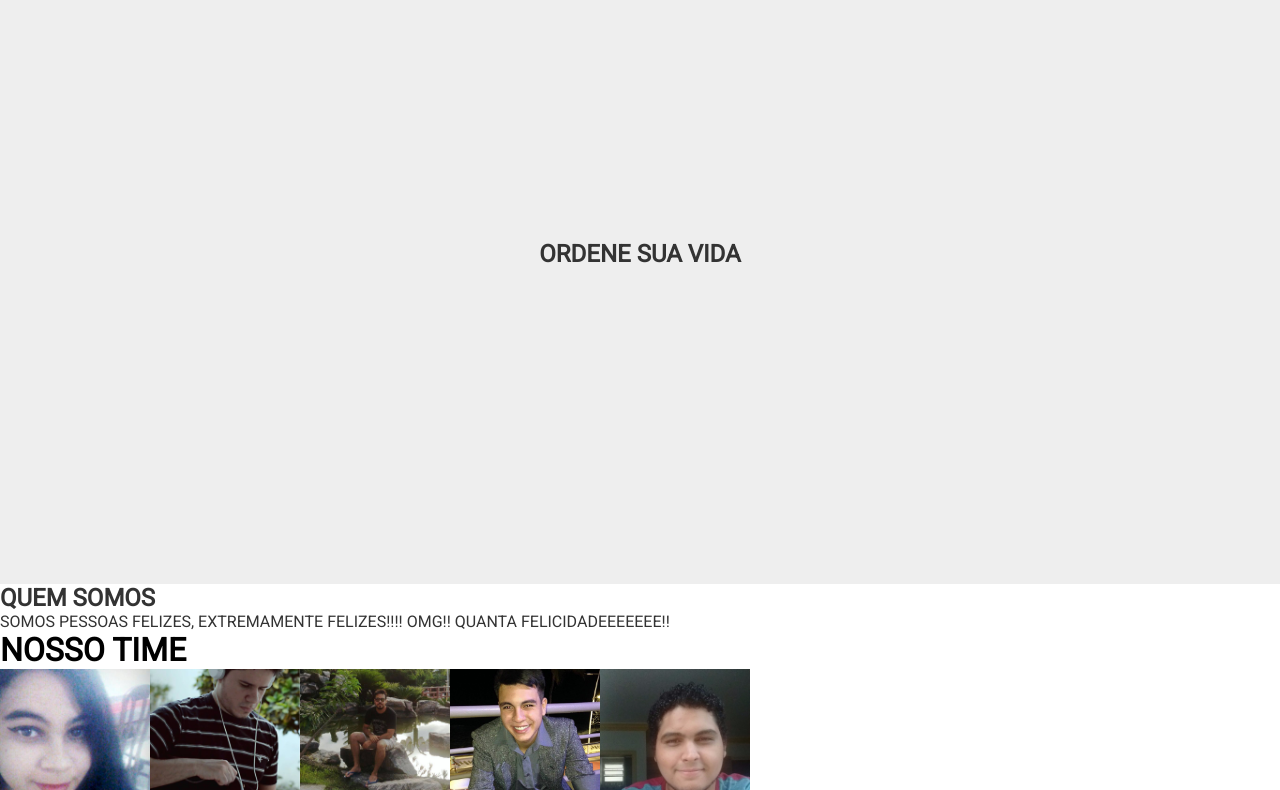
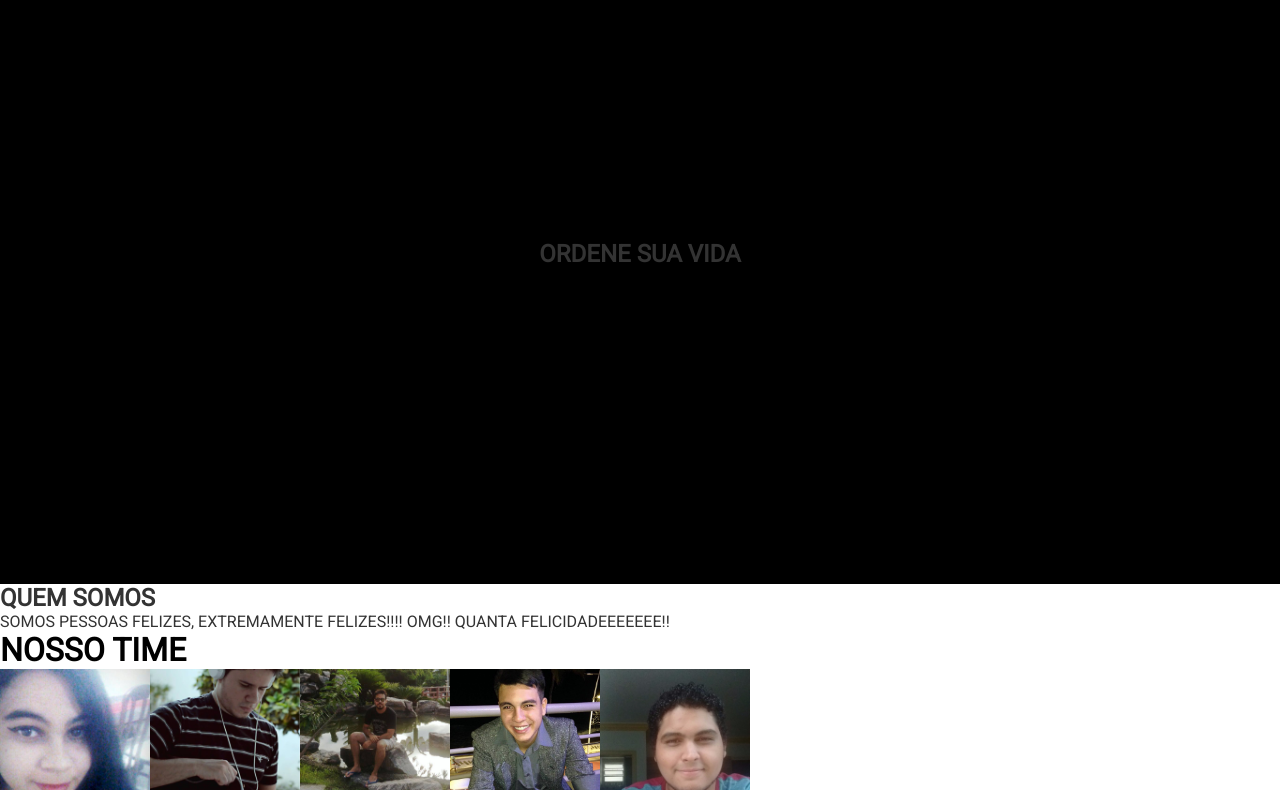
Before and after one commit to vini1309/QUICKSORT, a plain HTML site: page index.html in a window 1280 px wide. Shown: the part 76-866 px from the top of the page. Drawn offline with Linux system fonts and the light colour scheme.

Commit message:
Inversao das cores no banner

```diff
--- a/styles.css
+++ b/styles.css
@@ -60,7 +60,8 @@ header img{
 }
 
 .banner {
-	background-color: #eee;
+	color: #333;
+	background-color: #000;
 	height: 100%;
 	max-height: 600px;
 	text-align: center;
```
